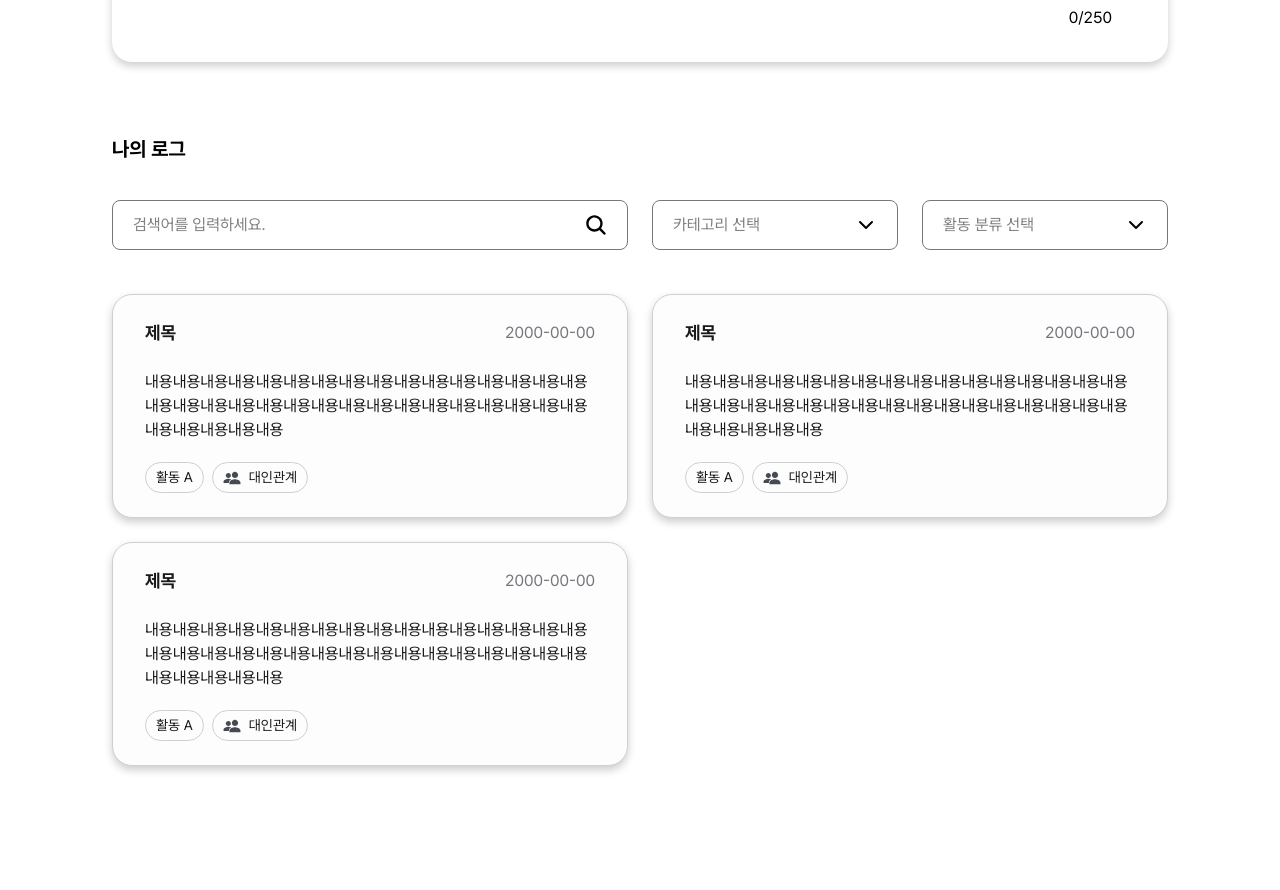
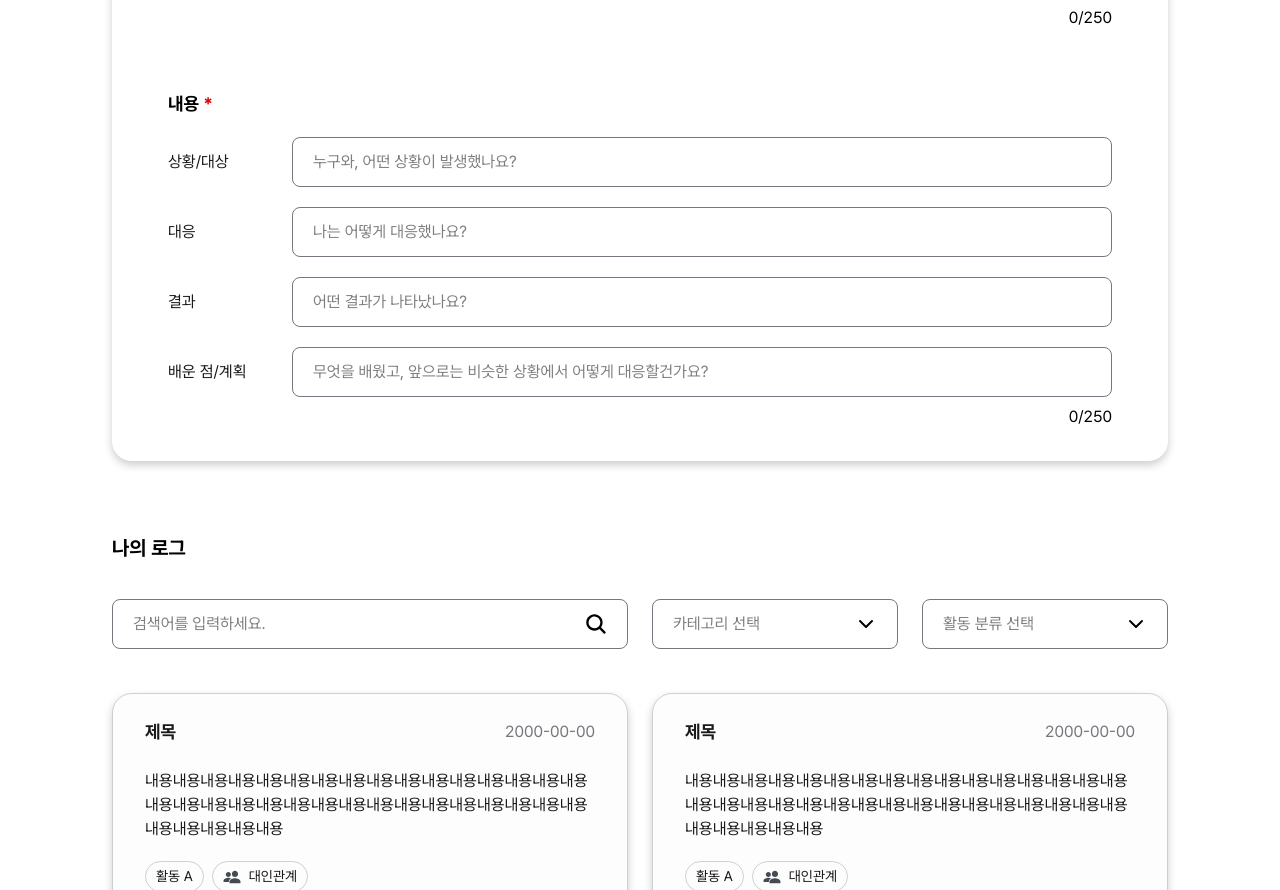
Before and after one commit to Teamie71/folioo-front, a Next.js app: page /log in a window 1280 px wide. Shown: the part 1034-1924 px from the top of the page. Before the commit the page ends 1872 px from the top, so only its background shows below. Built offline with nearby package versions, Linux system fonts and the light colour scheme.

Commit message:
✨ Feat: 대인관계 템플릿 구현

```diff
--- a/src/app/(main)/log/page.tsx
+++ b/src/app/(main)/log/page.tsx
@@ -243,6 +243,58 @@ export default function LogPage() {
                 placeholder='오늘은 어떤 인사이트를 얻으셨나요?'
               />
               <span className='mt-[0.5rem] text-right'>0/250</span>
+            </div>
+          </div>
+
+          {/* 내용 - 대인관계 템플릿 */}
+          <div className='flex flex-col gap-[1.25rem]'>
+            <div className='flex items-center gap-[0.25rem] text-[1.125rem] font-bold'>
+              <span>내용</span>
+              <span className='text-[#DC0000]'>*</span>
+            </div>
+
+            <div className='flex flex-col gap-[0.5rem]'>
+              <div className='flex flex-col gap-[1.25rem]'>
+                {/* 상황/대상 */}
+                <div className='flex items-center justify-between'>
+                  <span className='text-[1rem] text-[#1A1A1A]'>상황/대상</span>
+                  <input
+                    className='line-height-[150%] w-[51.25rem] rounded-[0.5rem] border border-[#74777D] px-[1.25rem] py-[0.75rem]'
+                    placeholder='누구와, 어떤 상황이 발생했나요?'
+                  />
+                </div>
+
+                {/* 대응 */}
+                <div className='flex items-center justify-between'>
+                  <span className='text-[1rem] text-[#1A1A1A]'>대응</span>
+                  <input
+                    className='line-height-[150%] w-[51.25rem] rounded-[0.5rem] border border-[#74777D] px-[1.25rem] py-[0.75rem]'
+                    placeholder='나는 어떻게 대응했나요?'
+                  />
+                </div>
+
+                {/* 결과 */}
+                <div className='flex items-center justify-between'>
+                  <span className='text-[1rem] text-[#1A1A1A]'>결과</span>
+                  <input
+                    className='line-height-[150%] w-[51.25rem] rounded-[0.5rem] border border-[#74777D] px-[1.25rem] py-[0.75rem]'
+                    placeholder='어떤 결과가 나타났나요?'
+                  />
+                </div>
+
+                {/* 배운 점/계획 */}
+                <div className='flex items-center justify-between'>
+                  <span className='text-[1rem] text-[#1A1A1A]'>
+                    배운 점/계획
+                  </span>
+                  <input
+                    className='line-height-[150%] w-[51.25rem] rounded-[0.5rem] border border-[#74777D] px-[1.25rem] py-[0.75rem]'
+                    placeholder='무엇을 배웠고, 앞으로는 비슷한 상황에서 어떻게 대응할건가요?'
+                  />
+                </div>
+              </div>
+
+              <span className='text-right'>0/250</span>
             </div>
           </div>
         </div>
```
